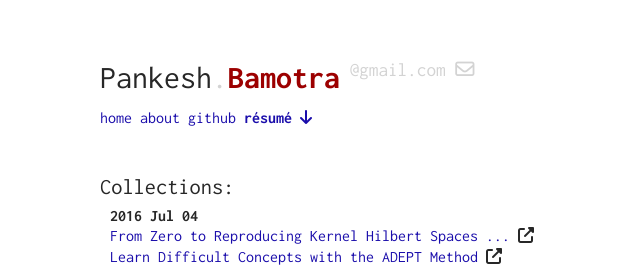
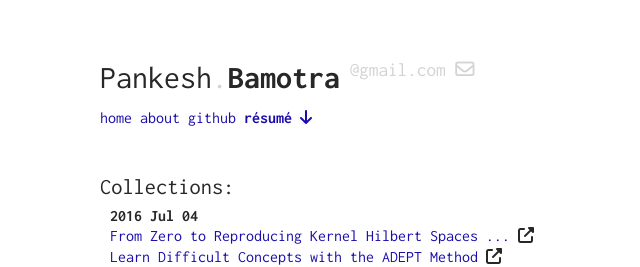
Before and after one commit to pbamotra/sciontist, a Jekyll site: the page built from index.html, in a window 1280 px wide. Shown: the top 267 px of the page, without its empty margins (240-880 px from the left). Built offline with Jekyll 4.4.1, drawn with Linux system fonts in a browser that asks for light colours; nearby versions of some CDN libraries; a script that is not in the unit is left out; the list of posts is cut into pages by our own code.

Commit message:
CMU color restore -0

```diff
--- a/_config.yml
+++ b/_config.yml
@@ -4,7 +4,8 @@
 
 # My variables
 author: Pankesh Bamotra
-name: Pankesh<span style="color:#d3d3d3">.</span><span style="font-weight:bold; color:#9C0000">Bamotra</span><a href="mailto:pankesh.bamotra@gmail.com" style="text-decoration:none"><span class="suffix"> @gmail.com <i class="fa fa-envelope-o" aria-hidden="true"></i></span></a>
+name: Pankesh<span style="color:#d3d3d3">.</span><span style="font-weight:bold">Bamotra</span><a href="mailto:pankesh.bamotra@gmail.com" style="text-decoration:none"><span class="suffix"> @gmail.com <i class="fa fa-envelope-o" aria-hidden="true"></i></span></a>
+logo: /assets/img/scottie.png
 title: Sciontist
 keywords: data science, machine learning, life, experience, learning, cmu, carnegie mellon university
 description: Personal experiences with data that flows around humans, making sense of it, and learning it's impact.
```
